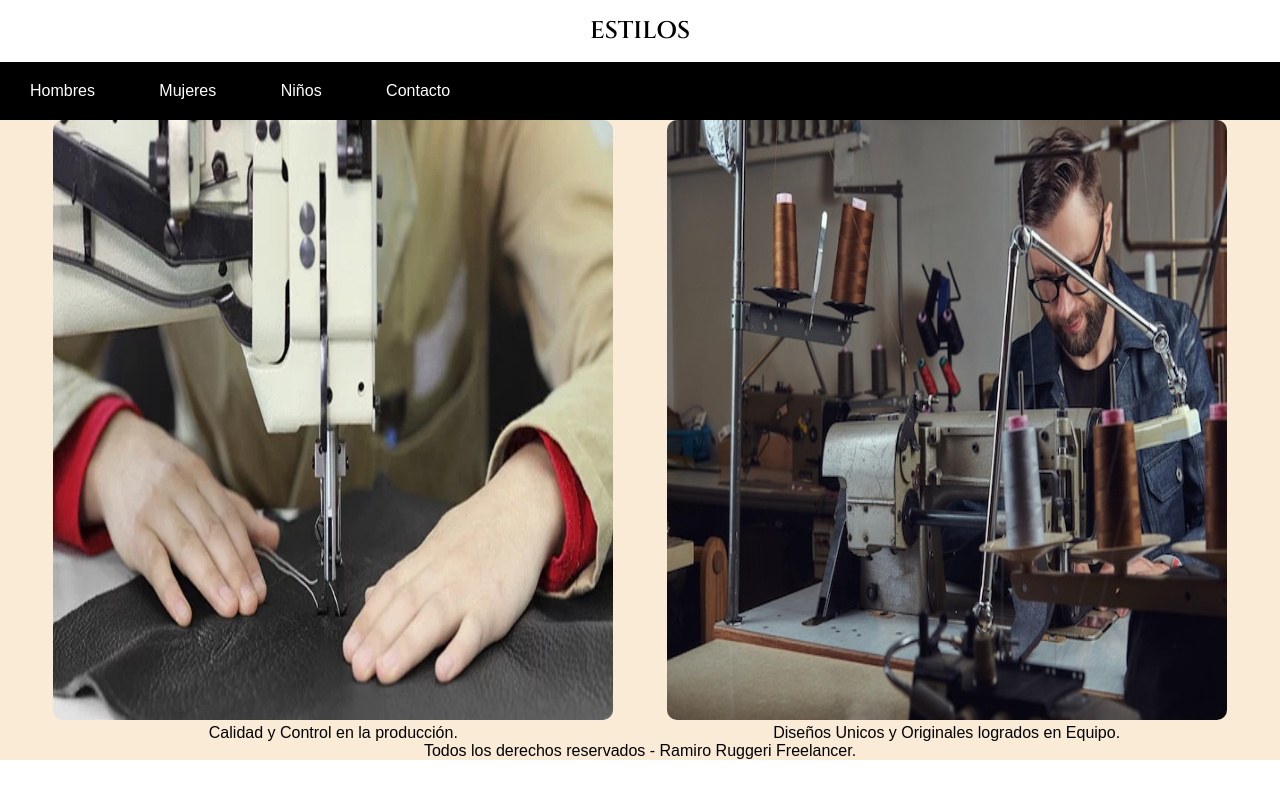
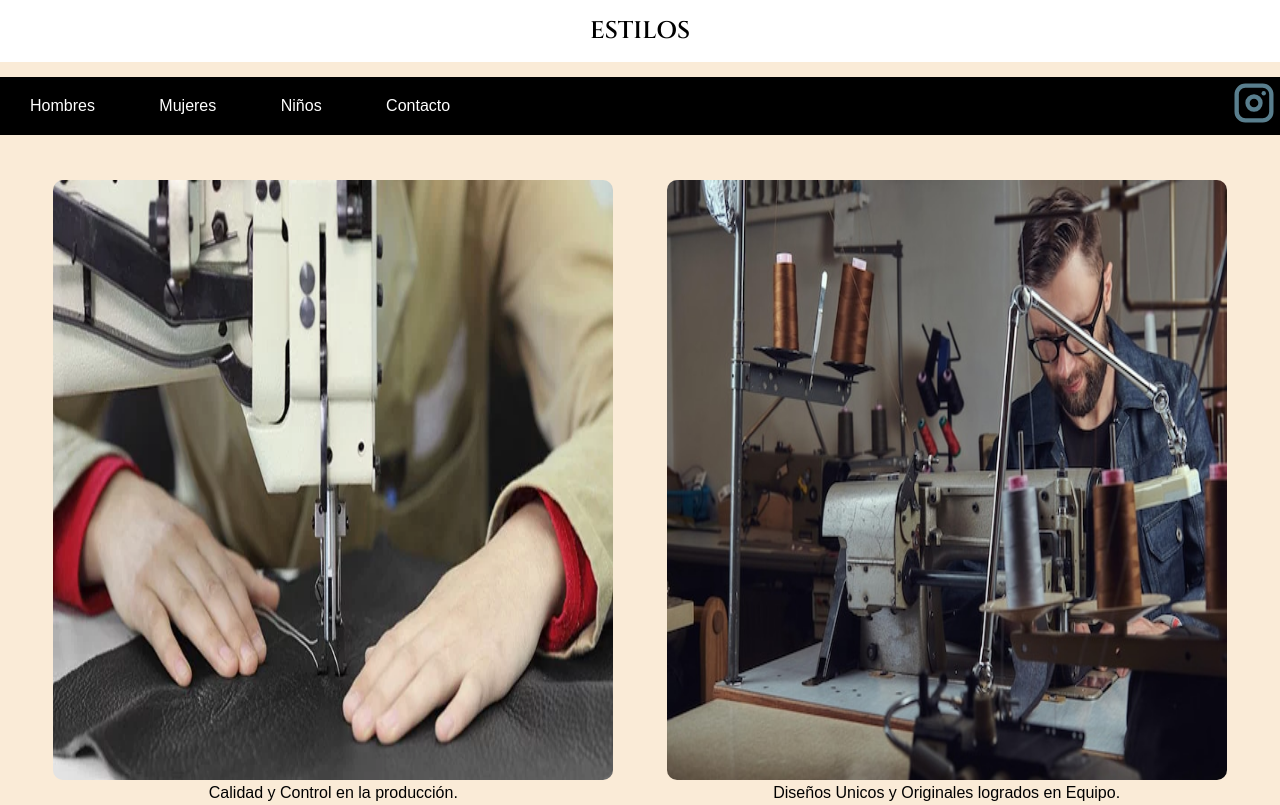
Before and after one commit to Ramiro-Ruggeri/proyecto-estilos, a plain HTML site: page index.html in a window 1280 px wide. Shown: the top 805 px of the page. Drawn offline with Linux system fonts and the light colour scheme.

Commit message:
Primer cambio

```diff
--- a/css/style.css
+++ b/css/style.css
@@ -9,6 +9,9 @@
     background-color: antiquewhite;
     width: 100%;
     height: 100%;
+}
+header{
+    margin-bottom: 15px;
 }
 .logoTitulo {
     text-align: center;
@@ -55,10 +58,14 @@ section.logoTitulo a h1 {
 }
 .menu {
     background-color:#000;
+    margin-bottom: 45px;
 }
 .menu ul li a:hover {
     background-color:rgb(135, 123, 123);
 
+}
+svg {
+   float: right;
 }
 .seccionMedia{
     display: flex;
@@ -116,4 +123,5 @@ input[type="submit"]:hover {
 }
 .piePagina {
     text-align: center;
+    margin-top: 200px;
 }
--- a/index.html
+++ b/index.html
@@ -27,6 +27,12 @@
           <li><a href="../html/mujeres.html">Mujeres</a></li>
           <li><a href="../html/niños.html">Niños</a></li>
           <li class="botonContacto"><a href="../html/contacto.html">Contacto</a></li>
+          <svg class="ig" xmlns="http://www.w3.org/2000/svg" class="icon icon-tabler icon-tabler-brand-instagram" width="52" height="52" viewBox="0 0 24 24" stroke-width="2" stroke="#597e8d" fill="none" stroke-linecap="round" stroke-linejoin="round">
+            <path stroke="none" d="M0 0h24v24H0z" fill="none"/>
+            <rect x="4" y="4" width="16" height="16" rx="4" />
+            <circle cx="12" cy="12" r="3" />
+            <line x1="16.5" y1="7.5" x2="16.5" y2="7.501" />
+          </svg>
       </ul>
       </nav>
     </div>
```
